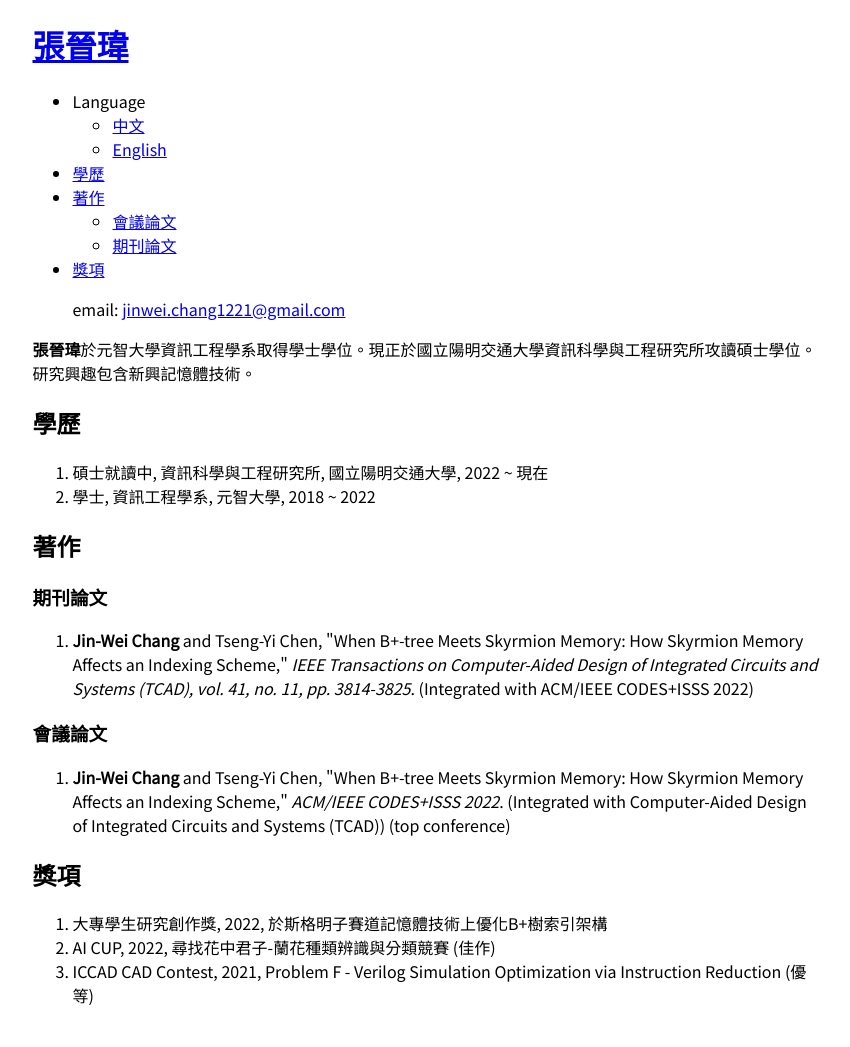
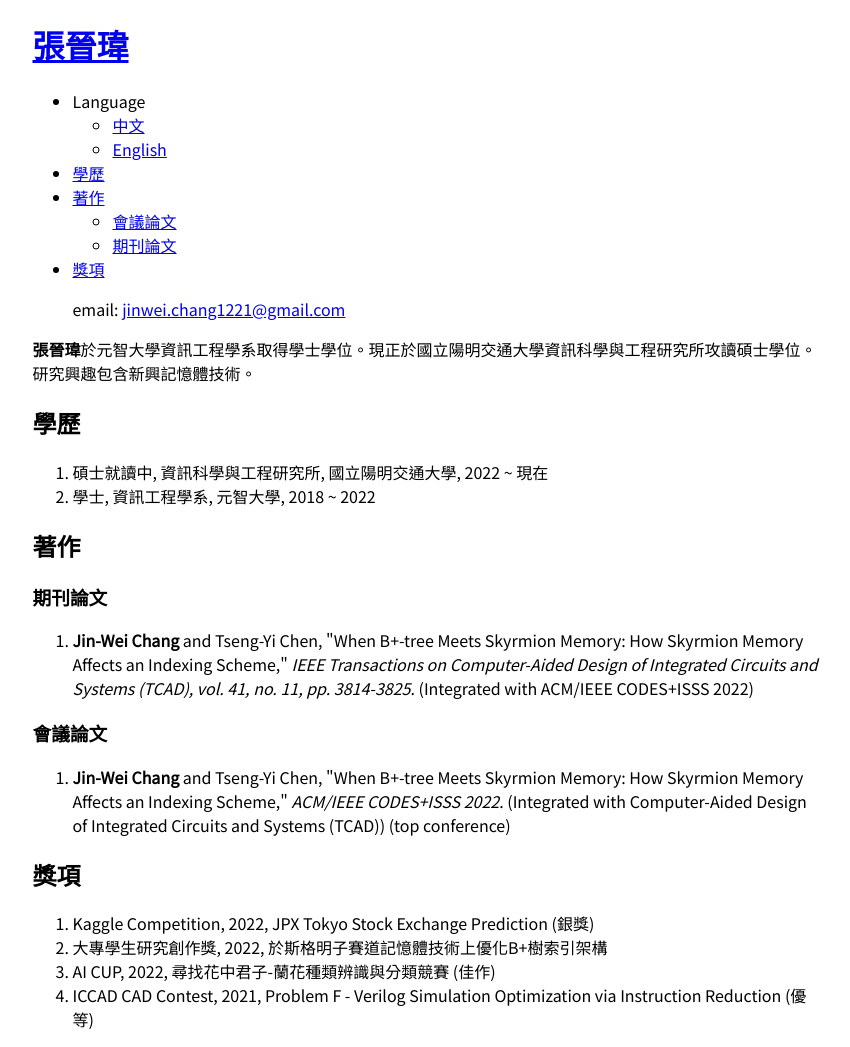
Before and after one commit to jinwei-chang/jinwei-chang.github.io, a Jekyll site: the page built from zh-tw/index.md, in a window 1280 px wide. Shown: the whole page, without its empty margins (212-1062 px from the left). Built offline with Jekyll 4.4.1, drawn with Linux system fonts in a browser that asks for light colours; before the commit the page ends 1023 px from its top, so only the background shows below that.

Commit message:
add award

```diff
--- a/_data/info.json
+++ b/_data/info.json
@@ -47,6 +47,14 @@
         ],
         "award": [
             {
+                "title": "Kaggle Competition",
+                "year": "2022",
+                "work": "JPX Tokyo Stock Exchange Prediction",
+                "award": "Silver Medal",
+                "rank": "27",
+                "total": "2033"
+            },
+            {
                 "title": "College Student Research Creativity Award",
                 "year": "2022",
                 "work": "於斯格明子賽道記憶體技術上優化B+樹索引架構"
@@ -86,6 +94,14 @@
         ],
         "award": [
             {
+                "title": "Kaggle Competition",
+                "year": "2022",
+                "work": "JPX Tokyo Stock Exchange Prediction",
+                "award": "銀獎",
+                "rank": "27",
+                "total": "2033"
+            },
+            {
                 "title": "大專學生研究創作獎",
                 "year": "2022",
                 "work": "於斯格明子賽道記憶體技術上優化B+樹索引架構"
```
